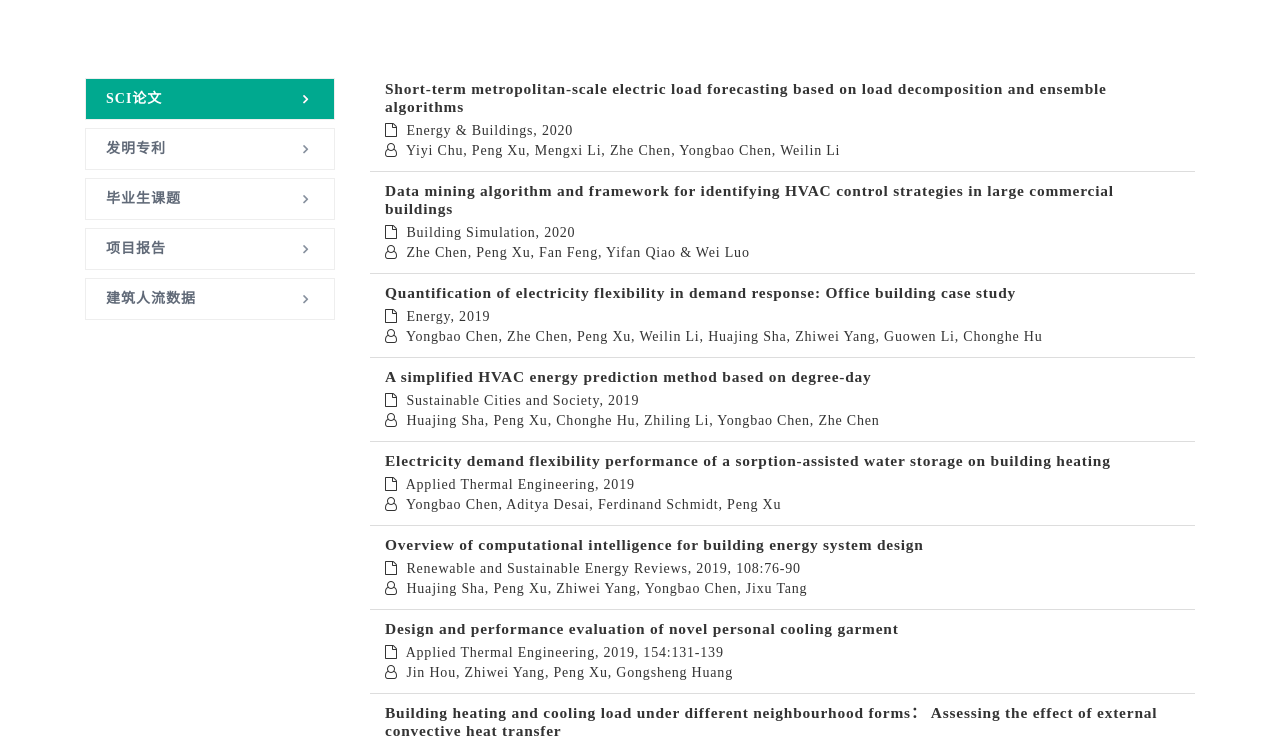
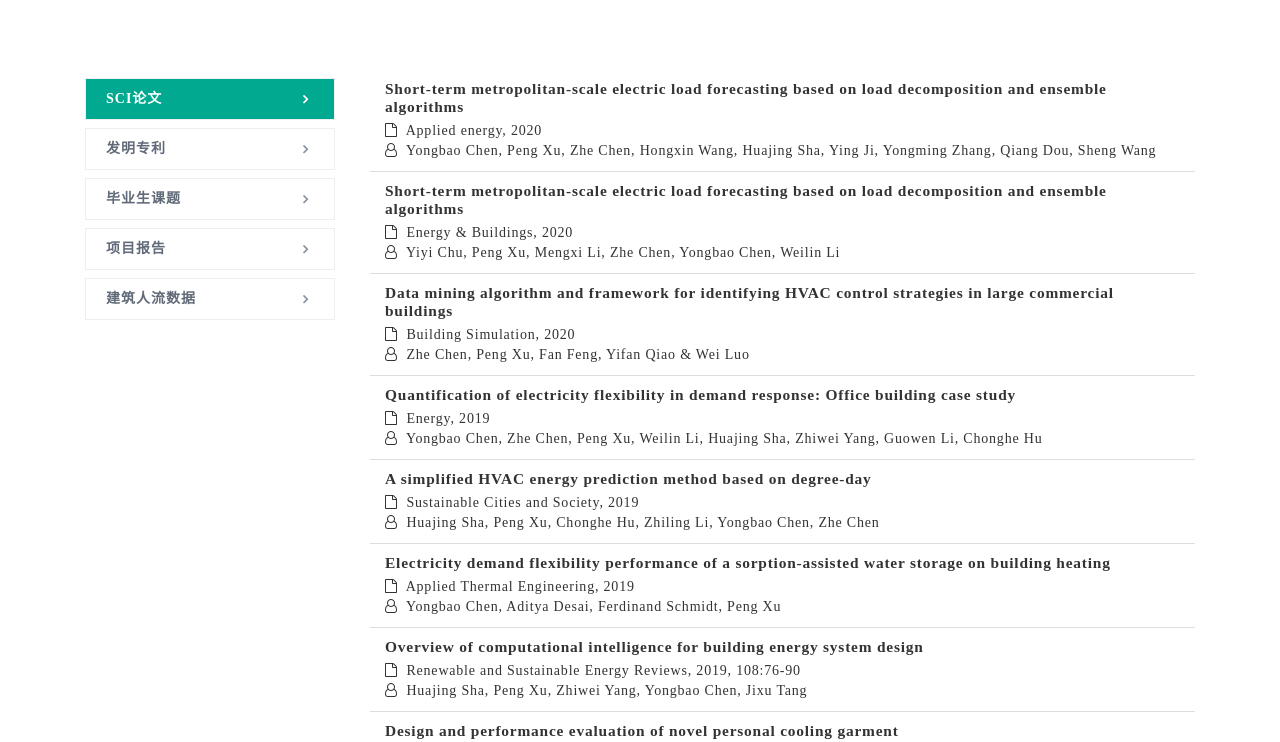
Before and after one commit to ian-quinn/A434, a plain HTML site: page SCI论文1.html in a window 1280 px wide. Shown: the part 340-1082 px from the top of the page. Drawn offline with nearby package versions, Linux system fonts and the light colour scheme.

Commit message:
SCI 2020/10/18

```diff
--- a/SCI论文1.html
+++ b/SCI论文1.html
@@ -138,6 +138,14 @@
 				<div class="event-left1 w3-agile-event-left1">
 
                 <ul class="list-group w3-agile">
+
+
+<li class="list-group-item">
+<div class="SCItext"><a href="download/2020SCI_Chen_ExperimentalInvestigatOnofDemandResponsePotentialofBuildingsCombinedPassiveThermalMassandActiveStorage.pdf">Short-term metropolitan-scale electric load forecasting based on load decomposition and ensemble algorithms
+</a></div>
+<p>
+<i class="fa fa-file-o" aria-hidden="true"></i>&nbsp Applied energy, 2020</p>
+<p><i class="fa fa-user-o" aria-hidden="true"></i>&nbsp Yongbao Chen, Peng Xu, Zhe Chen, Hongxin Wang, Huajing Sha, Ying Ji, Yongming Zhang, Qiang Dou, Sheng Wang </p></li>
 
 
 <li class="list-group-item">
```
Also changed, not shown: en/SCI论文1.html (+9 -0 lines).
